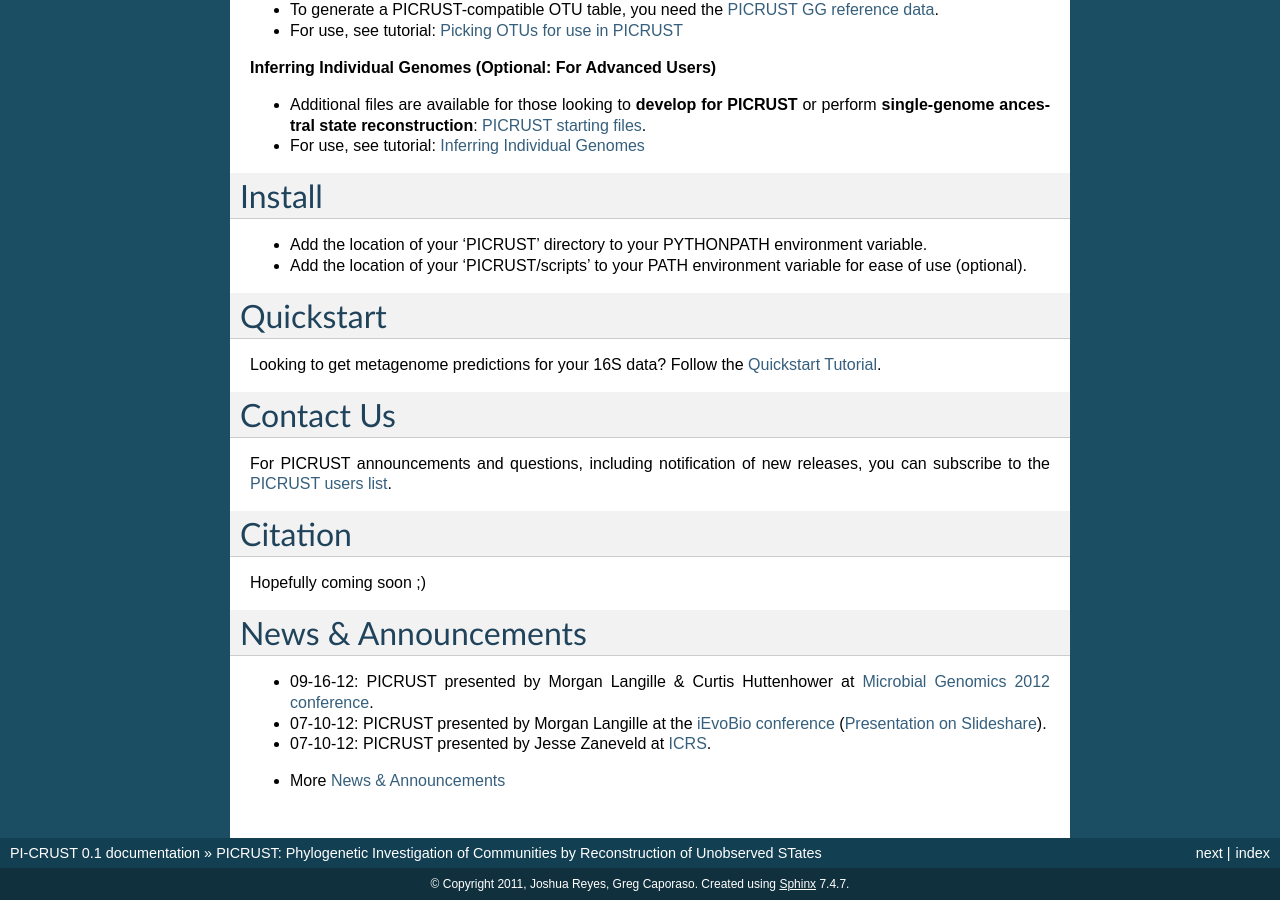
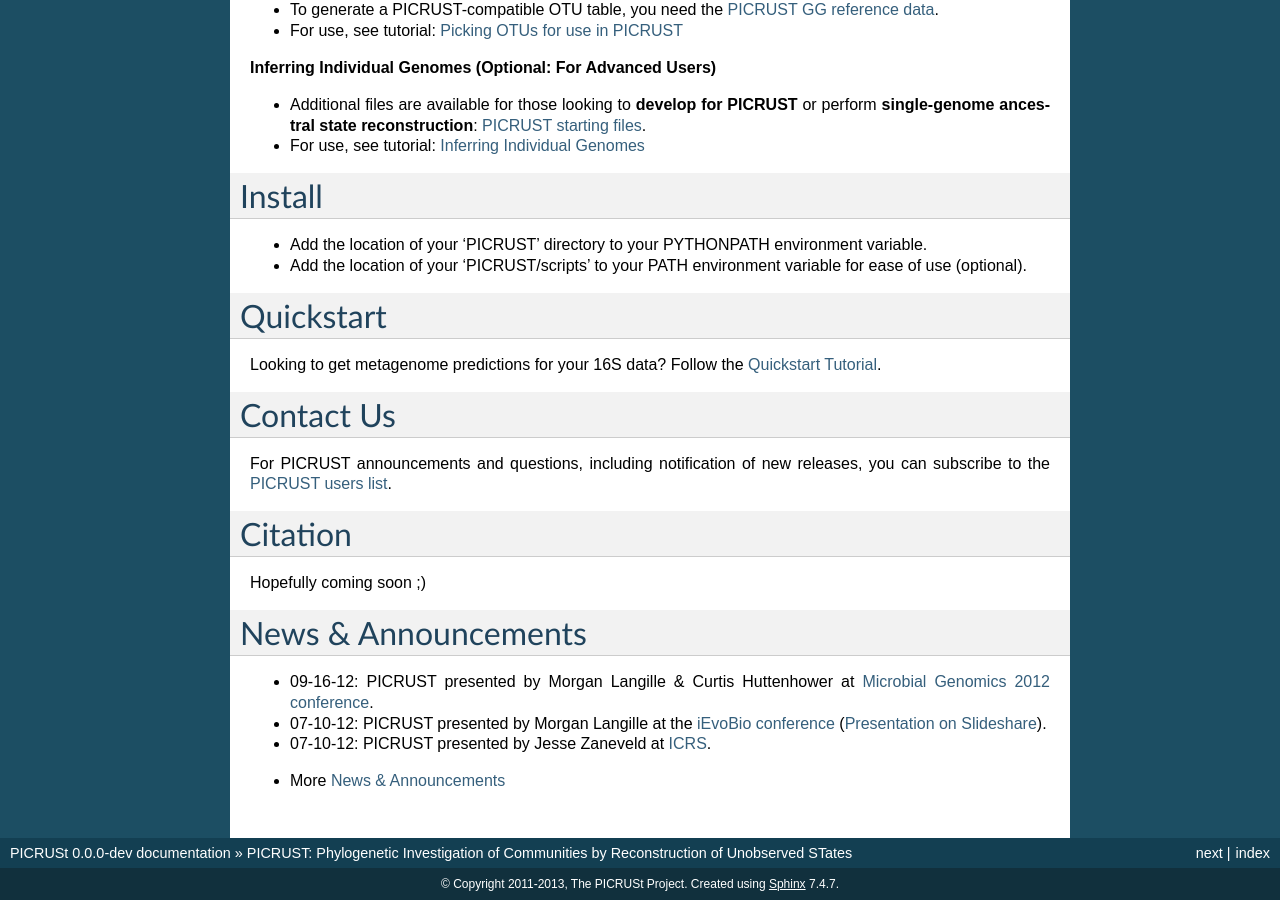
Before and after one commit to picrust/picrust, a Sphinx documentation site: the page built from doc/source/index.rst, in a window 1280 px wide and 900 px high, scrolled down 1424 px. Built offline with Sphinx 7.4.7, drawn with Linux system fonts in a browser that asks for light colours; some of the changed text lies outside the part shown.

Commit message:
updated author and copyright information
this partially addresses issue #41


Former-commit-id: 7809aa72e057775beca94015a898b1f8f676de12

```diff
--- a/doc/source/conf.py
+++ b/doc/source/conf.py
@@ -40,17 +40,17 @@
 master_doc = 'index'
 
 # General information about the project.
-project = u'PI-CRUST'
-copyright = u'2011, Joshua Reyes, Greg Caporaso'
+project = u'PICRUSt'
+copyright = u'2011-2013, The PICRUSt Project'
 
 # The version info for the project you're documenting, acts as replacement for
 # |version| and |release|, also used in various other places throughout the
 # built documents.
 #
 # The short X.Y version.
-version = '0.1'
+version = '0.0.0-dev'
 # The full version, including alpha/beta/rc tags.
-release = '0.1'
+release = '0.0.0-dev'
 
 # The language for content autogenerated by Sphinx. Refer to documentation
 # for a list of supported languages.
@@ -164,7 +164,7 @@
 #html_file_suffix = None
 
 # Output file base name for HTML help builder.
-htmlhelp_basename = 'PI-CRUSTdoc'
+htmlhelp_basename = 'PICRUSt-doc'
 
 
 # -- Options for LaTeX output --------------------------------------------------
@@ -178,8 +178,8 @@
 # Grouping the document tree into LaTeX files. List of tuples
 # (source start file, target name, title, author, documentclass [howto/manual]).
 latex_documents = [
-  ('index', 'PI-CRUST.tex', u'PI-CRUST Documentation',
-   u'Joshua Reyes, Greg Caporaso', 'manual'),
+  ('index', 'PICRUSt.tex', u'PICRUSt Documentation',
+   u'The PICRUSt Project', 'manual'),
 ]
 
 # The name of an image file (relative to this directory) to place at the top of
@@ -211,6 +211,6 @@
 # One entry per manual page. List of tuples
 # (source start file, name, description, authors, manual section).
 man_pages = [
-    ('index', 'pi-crust', u'PI-CRUST Documentation',
-     [u'Joshua Reyes, Greg Caporaso'], 1)
+    ('index', 'picrust', u'PICRUSt Documentation',
+     [u'The PICRUSt Project'], 1)
 ]
```
